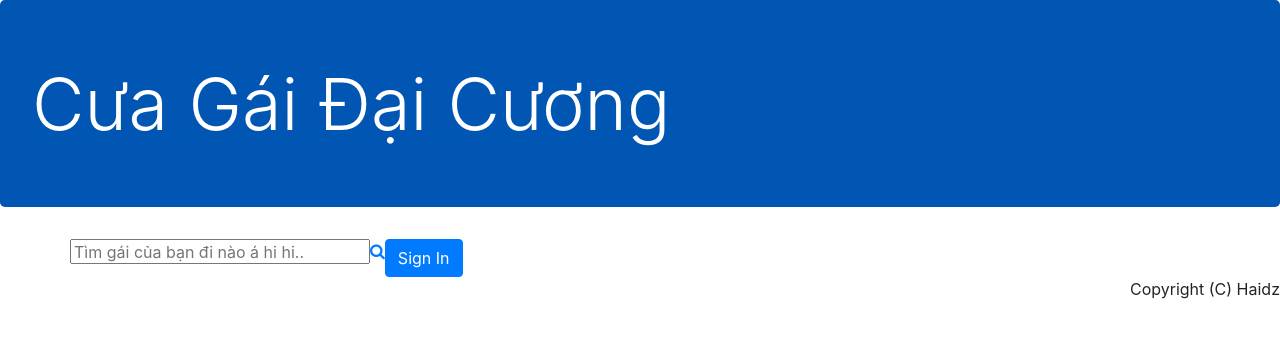
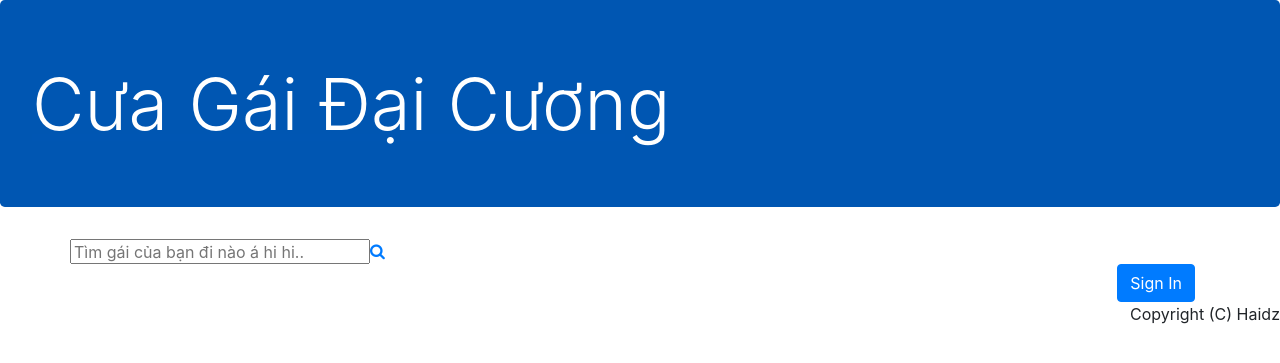
Before and after one commit to nguyenlamhai89/gaidepkhongphaiche, a Flask app: page / in a window 1280 px wide. Shown: the top 363 px of the page. Run offline with Flask 2, Linux system fonts and the light colour scheme; data that the repository does not hold is empty; parts of the project's set-up code (start-up, migrations or seed data) failed here and were passed over; some libraries are stand-ins or nearby versions.

Commit message:
no message

```diff
--- a/templates/index.html
+++ b/templates/index.html
@@ -7,9 +7,12 @@
         <a href="https://google.com">
           <i class="fa fa-search" aria-hidden="true"></i>
         </a>
-        <div class="clearfix">
+
+      </div>
+      <div class="clearfix">
+        <a href="/login">
           <button class="btn btn-primary float-right text-white" type="submit" name="button">Sign In</button>
-        </div>
+        </a>
       </div>
       <div class="row">
         {% for girl_type in girl_types %}
```
